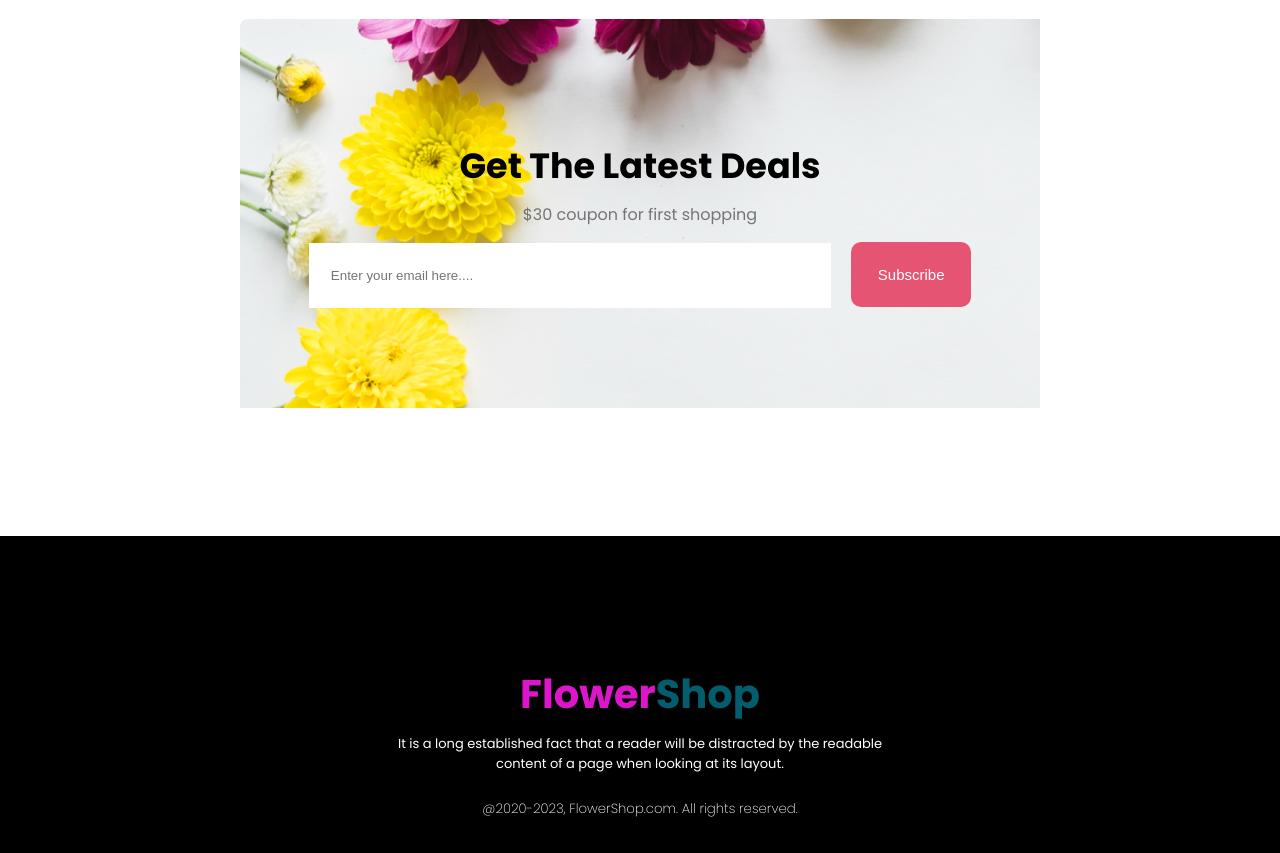
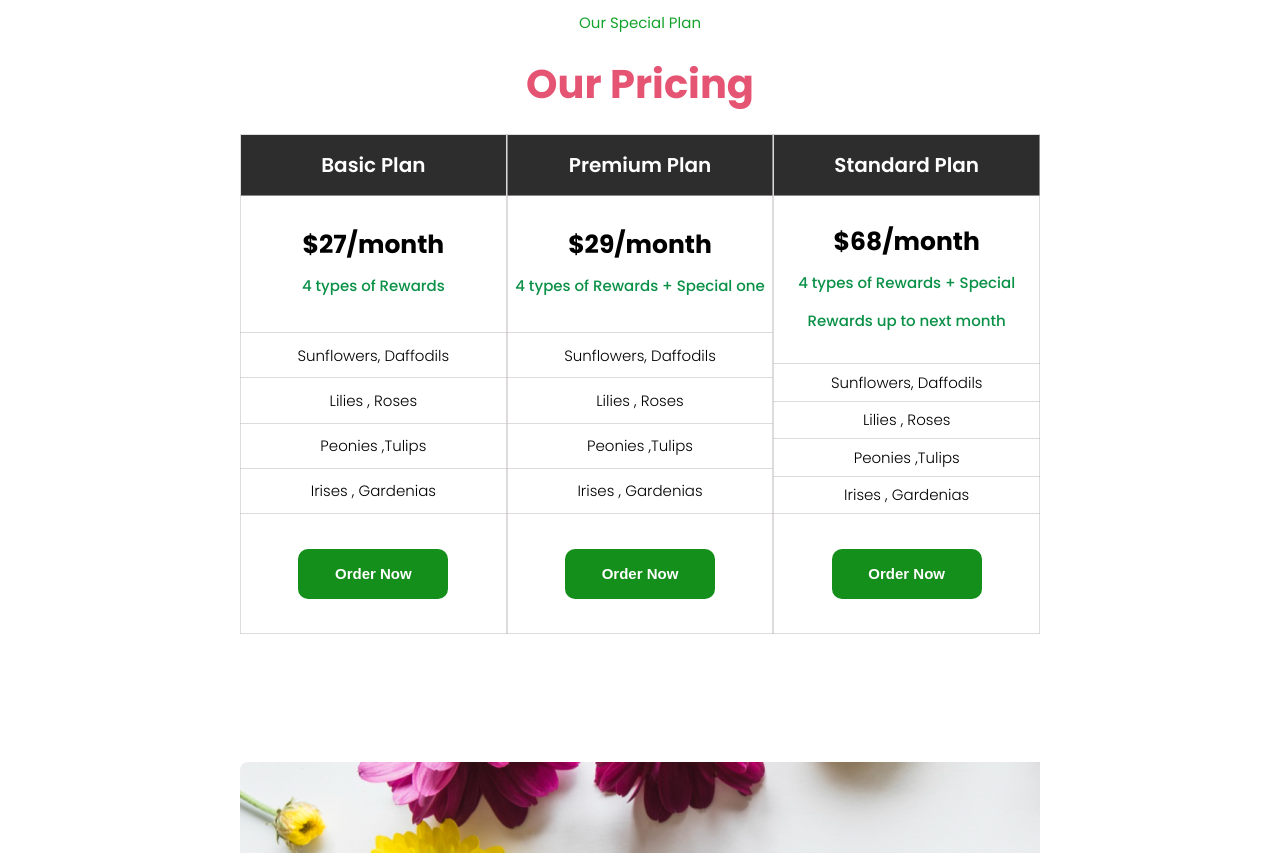
Before and after one commit to shabbir303/1st-Assignment, a plain HTML site: page index.html in a window 1280 px wide. Shown: the part 3600-4453 px from the top of the page. Drawn offline with Linux system fonts and the light colour scheme.

Commit message:
I complete our plane section in advance

```diff
--- a/index.html
+++ b/index.html
@@ -32,15 +32,15 @@
             <div class="flower-image">
                 <figure>
                     <img class="yellow" src="pngwing 7.png" alt="">
-                    <h5>Yellow</h5>
+                    <h5>Yellow color Tree</h5>
                 </figure>
                 <figure>
                     <img class="red" src="pngwing 5.png" alt="">
-                    <h5>red</h5>
+                    <h5>Red color tree</h5>
                 </figure>
                 <figure>
                     <img class="pink" src="pngwing 6.png" alt="">
-                    <h5>Pink</h5>
+                    <h5>Pink color tree</h5>
                 </figure>
 
             </div>
@@ -67,6 +67,126 @@
                 <img src="Flower 01.png" alt="">
             </figure>
         </section>
+        <section class="our-plan">
+            <h6>Our Special Plan</h6>
+            <h1>Our Pricing</h1>
+            <div class="plan-container">
+                <table>
+                    <thead>
+                        <th>Basic Plan</th>
+                    </thead>
+                    <tbody>
+                        <tr>
+                            <td class="price">$27/month <br>
+                                <span>4 types of Rewards</span></td>
+                        </tr>
+                        <tr>
+                            <td>Sunflowers, Daffodils</td>
+                        </tr>
+                        <tr>
+                            <td>
+                                Lilies , Roses
+                            </td>
+                        </tr>
+                        <tr>
+                            <td>
+                                Peonies ,Tulips
+                            </td>
+                        </tr>
+                        <tr>
+                            <td>
+                                Irises , Gardenias
+                            </td>
+                        </tr>
+
+                    </tbody>
+                    <tfoot>
+                        <td>
+
+
+                        <button>Order Now</button>
+                        </td>
+                    </tfoot>
+
+                </table>
+                <table>
+                    <thead>
+                        <th>Premium Plan</th>
+                    </thead>
+                    <tbody>
+                        <tr>
+                            <td class="price">$29/month <br>
+                                <span>4 types of Rewards + Special one</span></td>
+                        </tr>
+                        <tr>
+                            <td>Sunflowers, Daffodils</td>
+                        </tr>
+                        <tr>
+                            <td>
+                                Lilies , Roses
+                            </td>
+                        </tr>
+                        <tr>
+                            <td>
+                                Peonies ,Tulips
+                            </td>
+                        </tr>
+                        <tr>
+                            <td>
+                                Irises , Gardenias
+                            </td>
+                        </tr>
+
+                    </tbody>
+                    <tfoot>
+                        <td>
+
+
+                        <button>Order Now</button>
+                        </td>
+                    </tfoot>
+
+                </table>
+                <table>
+                    <thead>
+                        <th>Standard Plan</th>
+                    </thead>
+                    <tbody>
+                        <tr>
+                            <td class="price">$68/month <br>
+                                <span>4 types of Rewards + Special Rewards up to next month</span></td>
+                        </tr>
+                        <tr>
+                            <td>Sunflowers, Daffodils</td>
+                        </tr>
+                        <tr>
+                            <td>
+                                Lilies , Roses
+                            </td>
+                        </tr>
+                        <tr>
+                            <td>
+                                Peonies ,Tulips
+                            </td>
+                        </tr>
+                        <tr>
+                            <td>
+                                Irises , Gardenias
+                            </td>
+                        </tr>
+
+                    </tbody>
+                    <tfoot>
+                        <td>
+
+
+                        <button>Order Now</button>
+                        </td>
+                    </tfoot>
+
+                </table>
+            </div>
+        </section>
         <section class="deals">
             <h2>Get The Latest Deals</h2>
             <p>$30 coupon for first shopping</p>
--- a/style.css
+++ b/style.css
@@ -165,7 +165,7 @@ header .section1 button{
 .deals p{
     color:rgba(39, 39, 39, 0.60);
     font-size:medium;
-    padding-bottom:15px;
+    padding-bottom:35px;
 }
 .deals .input{
     padding:0px 0px 100px 0px;
@@ -178,6 +178,7 @@ header .section1 button{
     width:500px;
     border:none;
     background-color:white;
+    padding-bottom:30px;
 }
 .deals .email[placeholder="Enter your email here...."]{
     padding:10px 0px 10px 22px;
@@ -211,9 +212,86 @@ footer h2 span{
 }
 footer p{
     padding-top:10px;
-    font-size:13px;;
+    font-size:14px;;
 }
 footer h5{
     padding-top:25px;
     font-weight:200;
 }
+.our-plan{
+    margin:120px 240px;
+}
+
+.our-plan .plan-container{
+    display:flex;
+    align-items:center;
+    justify-content:space-around;
+}
+.our-plan h6{
+    font-weight:400;
+    font-size:15px;
+    text-align:center;
+    color:rgb(21, 163, 45);
+}
+.our-plan h1{
+    font-size:40px;
+    text-align:center;
+    color:#E55473;
+    padding:20px 0;
+}
+.our-plan .plan-container td ,th{
+    border:1px solid rgba(201, 195, 195, 0.6);
+
+}
+.our-plan .plan-container table{
+    border-collapse:collapse;
+    height: 500px;
+    width:350px;
+    text-align:center;
+}
+.our-plan .plan-container table thead{
+    background-color: rgb(46, 45, 45);
+}
+.our-plan .plan-container table thead th{
+   text-align:center;
+   font-size: 20px;
+   color:white;
+   padding:15px 0px;
+   font-weight:600;
+}
+.our-plan .plan-container table tbody{
+    text-align:center;
+
+}
+.our-plan .plan-container table tbody tr .price{
+    font-size:25px;
+    font-weight:bolder;
+}
+.our-plan .plan-container table tbody tr .price span{
+    font-size:15px;
+    font-weight:300;
+    color:rgb(10, 145, 71);
+    font-weight:500;
+
+}
+.our-plan .plan-container table tbody tr td{
+    font-size:15px;
+    font-weight:300;
+}
+.our-plan .plan-container table tfoot{
+    height:120px;
+}
+.our-plan .plan-container table tfoot td button{
+    /* display:flex;
+    align-items:center;
+    justify-content:center; */
+   text-align:center;
+   width:150px;
+   height:50px;
+   border:none;
+   font-weight:800;
+   font-size:15px;
+   background-color: rgb(21, 143, 27);
+   color:white;
+   border-radius:10px;
+}
```
